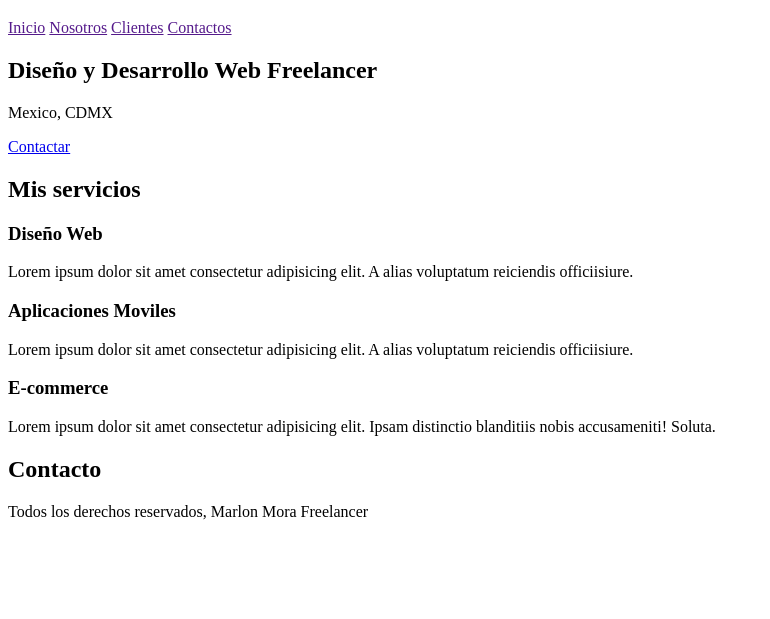
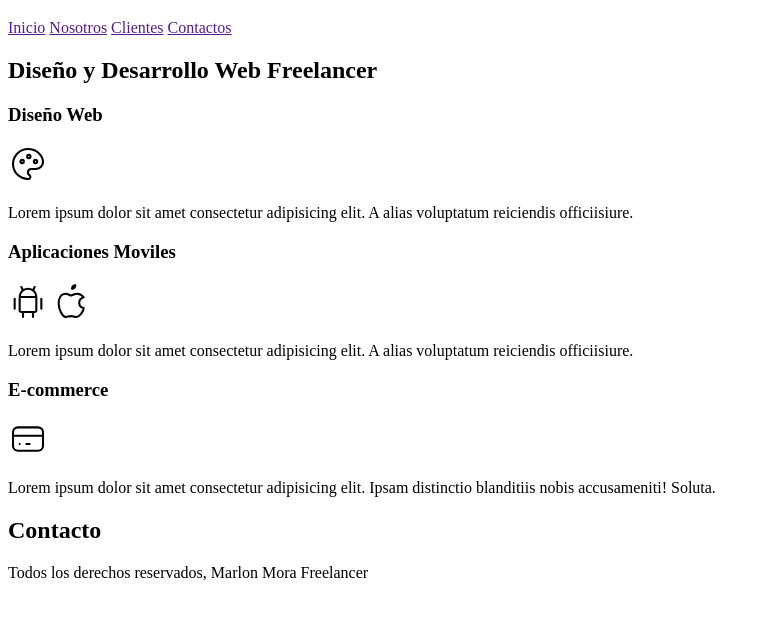
Before and after one commit to mjmf1/Site_Web_Freelancer, a plain HTML site: page index.html in a window 1280 px wide. Shown: the part 61-680 px from the top of the page, without its empty margins (0-770 px from the left). Drawn offline with Linux system fonts and the light colour scheme.

Commit message:
Añadir imágenes con HTML

```diff
--- a/index.html
+++ b/index.html
@@ -1,12 +1,11 @@
 <!DOCTYPE html>
 <html lang="en">
   <head>
-    <meta charset="UTF-8">
-    <meta name="viewport" content="width=device-width, initial-scale=1.0">
+    <meta charset="UTF-8" />
+    <meta name="viewport" content="width=device-width, initial-scale=1.0" />
     <title>Document</title>
   </head>
   <body>
-
     <header>
       <h1>Marlo Mora Freelancer</h1>
     </header>
@@ -16,38 +15,129 @@
       <a href="">Nosotros</a>
       <a href="">Clientes</a>
       <a href="">Contactos</a>
-
     </nav>
 
     <section>
       <h2>Diseño y Desarrollo Web Freelancer</h2>
-                <p>Mexico, CDMX</p>
-                <a href="#">Contactar</a>
-    </section>
-
-    <main>
-
-    <h2>Mis servicios</h2>
 
       <section>
         <h3>Diseño Web</h3>
-    <p>Lorem ipsum dolor sit amet consectetur adipisicing elit. A alias voluptatum reiciendis officiisiure.</p>
 
+        <!--
+category: Design
+tags: [color, paint, painter, picture, board, artist]
+version: "1.1"
+unicode: "eb01"
+-->
+<svg
+  xmlns="http://www.w3.org/2000/svg"
+  width="40"
+  height="40"
+  viewBox="0 0 24 24"
+  fill="none"
+  stroke="#000000"
+  stroke-width="1.25"
+  stroke-linecap="round"
+  stroke-linejoin="round"
+>
+  <path d="M12 21a9 9 0 0 1 0 -18c4.97 0 9 3.582 9 8c0 1.06 -.474 2.078 -1.318 2.828c-.844 .75 -1.989 1.172 -3.182 1.172h-2.5a2 2 0 0 0 -1 3.75a1.3 1.3 0 0 1 -1 2.25" />
+  <path d="M8.5 10.5m-1 0a1 1 0 1 0 2 0a1 1 0 1 0 -2 0" />
+  <path d="M12.5 7.5m-1 0a1 1 0 1 0 2 0a1 1 0 1 0 -2 0" />
+  <path d="M16.5 10.5m-1 0a1 1 0 1 0 2 0a1 1 0 1 0 -2 0" />
+</svg>
+
+
+        <p>
+          Lorem ipsum dolor sit amet consectetur adipisicing elit. A alias
+          voluptatum reiciendis officiisiure.
+        </p>
       </section>
 
       <section>
         <h3>Aplicaciones Moviles</h3>
-    <p>Lorem ipsum dolor sit amet consectetur adipisicing elit. A alias voluptatum reiciendis
-        officiisiure.</p>
+        <!--
+tags: [os, company, system, interface, software, logo]
+category: Brand
+version: "1.9"
+unicode: "ec16"
+-->
+<svg
+  xmlns="http://www.w3.org/2000/svg"
+  width="40"
+  height="40"
+  viewBox="0 0 24 24"
+  fill="none"
+  stroke="#000000"
+  stroke-width="1.25"
+  stroke-linecap="round"
+  stroke-linejoin="round"
+>
+  <path d="M4 10l0 6" />
+  <path d="M20 10l0 6" />
+  <path d="M7 9h10v8a1 1 0 0 1 -1 1h-8a1 1 0 0 1 -1 -1v-8a5 5 0 0 1 10 0" />
+  <path d="M8 3l1 2" />
+  <path d="M16 3l-1 2" />
+  <path d="M9 18l0 3" />
+  <path d="M15 18l0 3" />
+</svg>
+
+<!--
+tags: [os, company, system, interface, software, devices, logo]
+category: Brand
+version: "1.9"
+unicode: "ec17"
+-->
+<svg
+  xmlns="http://www.w3.org/2000/svg"
+  width="40"
+  height="40"
+  viewBox="0 0 24 24"
+  fill="none"
+  stroke="#000000"
+  stroke-width="1.25"
+  stroke-linecap="round"
+  stroke-linejoin="round"
+>
+  <path d="M8.286 7.008c-3.216 0 -4.286 3.23 -4.286 5.92c0 3.229 2.143 8.072 4.286 8.072c1.165 -.05 1.799 -.538 3.214 -.538c1.406 0 1.607 .538 3.214 .538s4.286 -3.229 4.286 -5.381c-.03 -.011 -2.649 -.434 -2.679 -3.23c-.02 -2.335 2.589 -3.179 2.679 -3.228c-1.096 -1.606 -3.162 -2.113 -3.75 -2.153c-1.535 -.12 -3.032 1.077 -3.75 1.077c-.729 0 -2.036 -1.077 -3.214 -1.077z" />
+  <path d="M12 4a2 2 0 0 0 2 -2a2 2 0 0 0 -2 2" />
+</svg>
+
+        <p>
+          Lorem ipsum dolor sit amet consectetur adipisicing elit. A alias
+          voluptatum reiciendis officiisiure.
+        </p>
       </section>
 
       <section>
+        <h3>E-commerce</h3>
+        <!--
+tags: [money, purchase, payment, cc]
+version: "1.0"
+unicode: "ea84"
+category: E-commerce
+-->
+<svg
+  xmlns="http://www.w3.org/2000/svg"
+  width="40"
+  height="40"
+  viewBox="0 0 24 24"
+  fill="none"
+  stroke="#000000"
+  stroke-width="1.25"
+  stroke-linecap="round"
+  stroke-linejoin="round"
+>
+  <path d="M3 5m0 3a3 3 0 0 1 3 -3h12a3 3 0 0 1 3 3v8a3 3 0 0 1 -3 3h-12a3 3 0 0 1 -3 -3z" />
+  <path d="M3 10l18 0" />
+  <path d="M7 15l.01 0" />
+  <path d="M11 15l2 0" />
+</svg>
 
-    <h3>E-commerce </h3>
-    <p>Lorem ipsum dolor sit amet consectetur adipisicing elit. Ipsam distinctio blanditiis nobis accusameniti! Soluta.</p>
-
+        <p>
+          Lorem ipsum dolor sit amet consectetur adipisicing elit. Ipsam
+          distinctio blanditiis nobis accusameniti! Soluta.
+        </p>
       </section>
-
     </main>
 
     <section>
@@ -57,7 +147,5 @@
     <footer>
       <p>Todos los derechos reservados, Marlon Mora Freelancer</p>
     </footer>
-
-
   </body>
 </html>
```
Also changed, not shown: img/hero.jpg (renamed from hero.jpg). Lines whose indentation alone changed are shown as unchanged.
